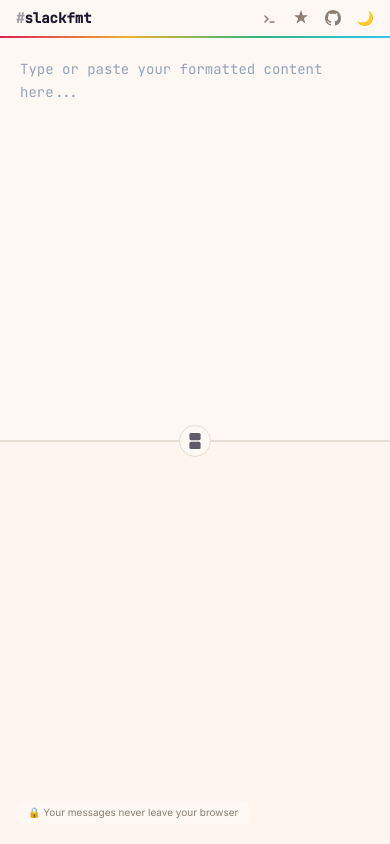
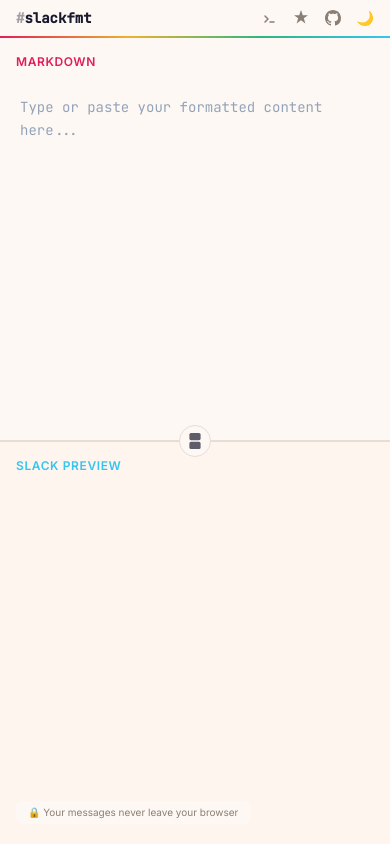
Before and after one commit to cauethenorio/slackfmt, a React (Vite) app in the folder packages/web/: page / in a window 390 px wide. Built offline with nearby package versions, Linux system fonts and the light colour scheme.

Commit message:
fix(web): add mobile layout toggle, use Slack font styles in preview

```diff
--- a/packages/web/src/components/DualPaneEditor.tsx
+++ b/packages/web/src/components/DualPaneEditor.tsx
@@ -33,7 +33,7 @@
     <div className="relative flex-1 flex flex-col md:flex-row min-h-0">
       {/* Markdown Pane */}
       <div className={`flex flex-col min-h-0 flex-1 ${mdClass} transition-all`}>
-        <div className="hidden md:block px-4 pt-2.5 pb-1 shrink-0">
+        <div className="px-4 pt-2.5 pb-1 shrink-0">
           <span className="text-xs font-semibold uppercase tracking-wider text-label-markdown">
             Markdown
           </span>
@@ -79,7 +79,7 @@
         className={`relative flex flex-col min-h-0 flex-1 ${previewClass} bg-surface-output transition-all`}
       >
         {hasContent && <CopyFlash visible={flash} />}
-        <div className="hidden md:block px-4 pt-2.5 pb-1 shrink-0">
+        <div className="px-4 pt-2.5 pb-1 shrink-0">
           <span className="text-xs font-semibold uppercase tracking-wider text-label-preview">
             Slack Preview
           </span>
--- a/packages/web/src/quill.css
+++ b/packages/web/src/quill.css
@@ -25,10 +25,14 @@
 /* Editor */
 .ql-editor {
   padding: 1.25rem 2rem;
-  line-height: 1.5;
-  font-size: 17px;
-  font-family: Slack-Lato, Lato, "Noto Sans", appleLogo, sans-serif;
-  color: var(--color-text-secondary);
+  line-height: 1.46668;
+  font-size: 15px;
+  font-family: Slack-Lato, Lato, appleLogo, sans-serif;
+  color: #1d1c1d;
+}
+
+.dark .ql-editor {
+  color: #d1d2d3;
 }
 
 .ql-editor p,
```
